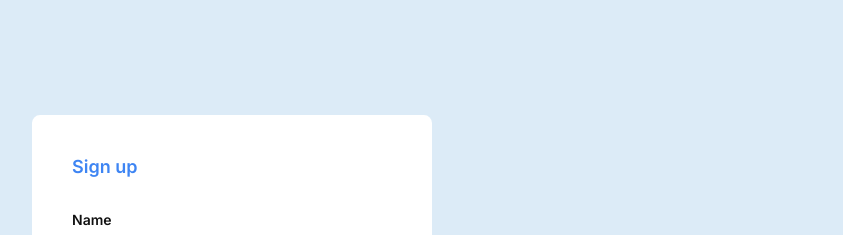
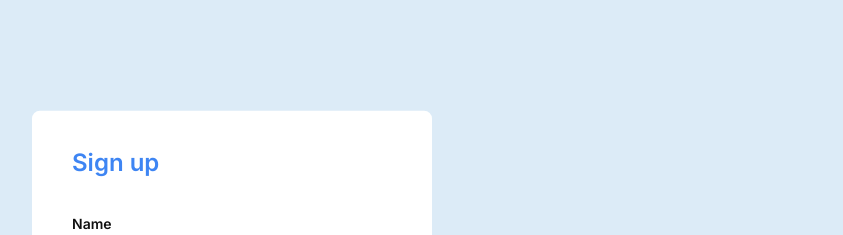
Before and after one commit to OlehZankiv/project-ff-planner-frontend, a React (Create React App) app: page /register in a window 1280 px wide. Shown: the top 235 px of the page, without its empty margins (408-1251 px from the left). Built offline with nearby package versions, Linux system fonts and the light colour scheme.

Commit message:
Code refactor

```diff
--- a/src/pages/auth/components/LogInForm.jsx
+++ b/src/pages/auth/components/LogInForm.jsx
@@ -29,14 +29,16 @@ export const LogInForm = () => {
       {({ errors, touched }) => (
         <AuthFormStyled autoComplete='off'>
           <Text
-            style={{ marginBottom: '32px' }}
-            type={'h5'}
-            color={'primary'}
-            fontWeight={'600'}
-            lineHeight={'24'}
-            tabletStyles={css`
-              margin-bottom: 40px;
-              font-size: 24px;
+            style={{ marginBottom: '40px' }}
+            type='h5'
+            color='primary'
+            fontWeight='600'
+            fontSize={24}
+            lineHeight={24}
+            mobileStyles={css`
+              margin-bottom: 32px;
+              font-size: 18px;
+              line-height: 24px;
             `}
           >
             {t('Log In')}
--- a/src/pages/auth/components/RegisterForm.jsx
+++ b/src/pages/auth/components/RegisterForm.jsx
@@ -32,14 +32,16 @@ export const RegisterForm = () => {
       {({ errors, touched }) => (
         <AuthFormStyled autoComplete='off'>
           <Text
-            style={{ marginBottom: '32px' }}
+            style={{ marginBottom: '40px' }}
             type='h5'
             color='primary'
             fontWeight='600'
+            fontSize={24}
             lineHeight={24}
-            tabletStyles={css`
-              margin-bottom: 40px;
-              font-size: 24px;
+            mobileStyles={css`
+              margin-bottom: 32px;
+              font-size: 18px;
+              line-height: 24px;
             `}
           >
             {t('Sign up')}
```
Also changed, not shown: src/pages/auth/components/RegisterForm.styled.js (deleted).
